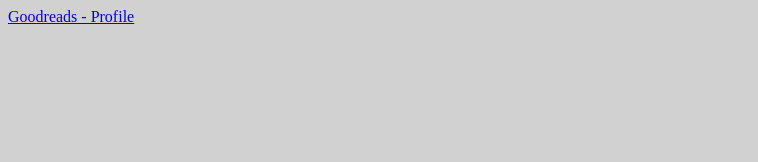
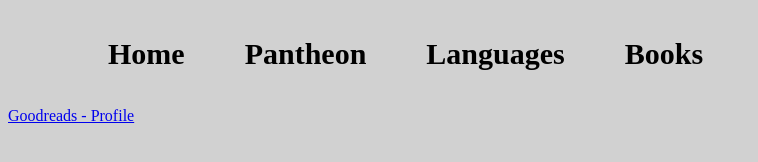
Before and after one commit to MigelusMaximus/https-migelusmaximus.github.io-, a plain HTML site: page Interests/Books/books.html in a window 1280 px wide. Shown: the whole page, without its empty margins (0-758 px from the left). Drawn offline with Linux system fonts and the light colour scheme.

Commit message:
Added navigation to Books

```diff
--- a/Interests/Books/books.html
+++ b/Interests/Books/books.html
@@ -7,6 +7,27 @@
     <link rel="stylesheet" href="books.css">
 </head>
 <body>
+    <nav>
+
+        <ul>
+            <div class="flex_container">
+            <li>
+               <a href="../index.html"><li>Home</li></a>
+            </li>
+
+            <li>
+                <a href="./Pantheon/pantheon.html"><li>Pantheon</li></a>
+            </li>
+            <li>
+                <a href="./Languages/languages.html"><li>Languages</li></a>
+            </li>
+            <li>
+                <a href="./Books/books.html"><li>Books</li></a>
+            </li>
+        </div>
+        </ul>
+
+    </nav>
     <a href="https://www.goodreads.com/user/show/141714343-darilin" target="_blank">Goodreads - Profile</a>
 </body>
 </html>
```
